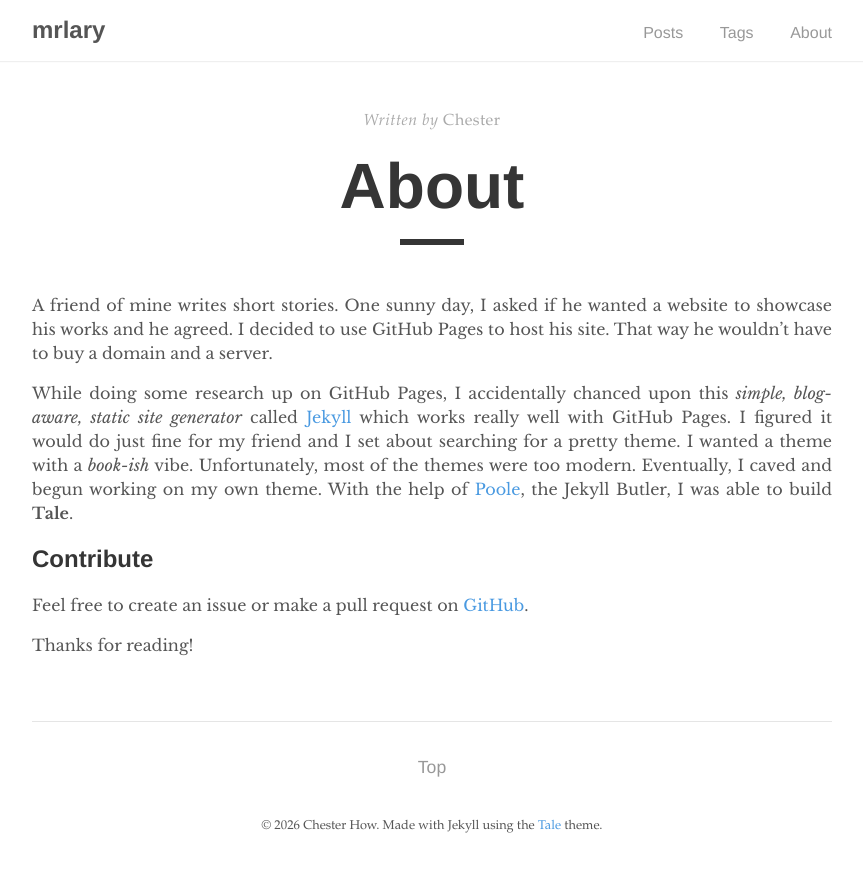
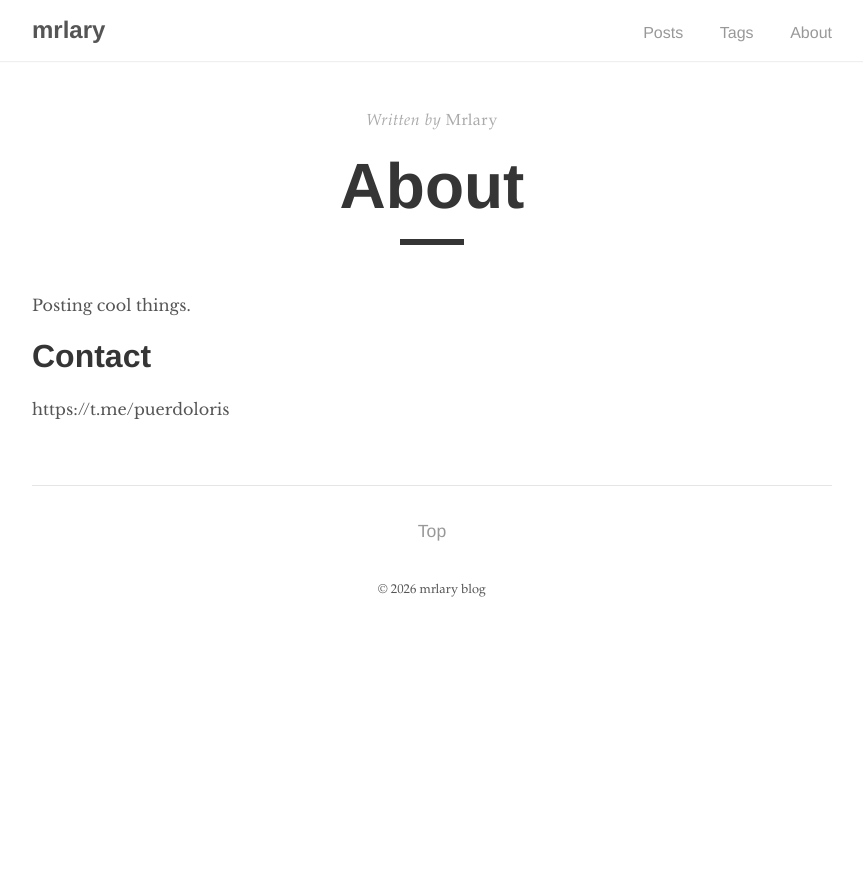
Before and after one commit to mrlary/mrlary.github.io, a Jekyll site: the page built from _pages/about.md, in a window 1280 px wide. Shown: the top 872 px of the page, without its empty margins (208-1071 px from the left). Built offline with Jekyll 4.4.1, drawn with Linux system fonts in a browser that asks for light colours.

Commit message:
blog ayarları yapıldı kullanıma hazır

```diff
--- a/_config.yml
+++ b/_config.yml
@@ -1,6 +1,6 @@
 # Site settings
 title:          mrlary
-description:    "Minimal Jekyll theme for storytellers"
+description:    "Mrlary's dev-hacker blog"
 baseurl:        ""
 url:            ""
 
@@ -9,9 +9,9 @@ google_analytics: UA—XXXXXXXX-X
 
 # Author
 author:
-  name:         Chester How
-  url:          https://chester.how
-  email:        chesterhow@gmail.com
+  name:         mrlary
+  url:          ""
+  email:        ""
 
 # Build settings
 markdown:       kramdown
--- a/_includes/footer.html
+++ b/_includes/footer.html
@@ -1,5 +1,5 @@
 <footer>
   <span>
-    &copy; <time datetime="{{ site.time }}">{{ site.time | date: '%Y' }}</time> {{ site.author.name }}. Made with Jekyll using the <a href="https://github.com/chesterhow/tale/">Tale</a> theme.
+    &copy; <time datetime="{{ site.time }}">{{ site.time | date: '%Y' }}</time> mrlary blog
   </span>
 </footer>
--- a/_includes/head.html
+++ b/_includes/head.html
@@ -9,9 +9,7 @@
   <link rel="stylesheet" href="https://fonts.googleapis.com/css?family=Libre+Baskerville:400,400i,700">
 
   <!-- Favicon -->
-  <link rel="icon" type="image/png" sizes="32x32" href="{{ "/assets/favicon-32x32.png" | relative_url }}">
-  <link rel="icon" type="image/png" sizes="16x16" href="{{ "/assets/favicon-16x16.png" | relative_url }}">
-  <link rel="apple-touch-icon" sizes="180x180" href="{{ "/assets/apple-touch-icon.png" | relative_url }}">
+  <link rel="icon" type="image/x-icon" href="{{ "/favicon.ico" | relative_url }}">
 
   <!-- RSS -->
   {% feed_meta %}
--- a/_pages/about.md
+++ b/_pages/about.md
@@ -1,15 +1,11 @@
 ---
+title: About
 layout: post
-title: "About"
-author: "Chester"
-permalink: /about/
+author: Mrlary
+permalink: "/about/"
 ---
 
-A friend of mine writes short stories. One sunny day, I asked if he wanted a website to showcase his works and he agreed. I decided to use GitHub Pages to host his site. That way he wouldn't have to buy a domain and a server.
+Posting cool things.
 
-While doing some research up on GitHub Pages, I accidentally chanced upon this _simple, blog-aware, static site generator_ called [Jekyll](https://jekyllrb.com/) which works really well with GitHub Pages. I figured it would do just fine for my friend and I set about searching for a pretty theme. I wanted a theme with a _book-ish_ vibe. Unfortunately, most of the themes were too modern. Eventually, I caved and begun working on my own theme. With the help of [Poole](https://github.com/poole/poole), the Jekyll Butler, I was able to build **Tale**.
-
-## Contribute
-Feel free to create an issue or make a pull request on [GitHub](https://github.com/chesterhow/tale).
-
-Thanks for reading!
+# Contact
+https://t.me/puerdoloris
--- a/index.html
+++ b/index.html
@@ -1,4 +1,4 @@
 ---
+title: Home
 layout: home
-title: Home
 ---
```
Also changed, not shown: _posts/2026-04-23-test.md (deleted, +0 -6 lines), favicon.ico, 8 other files.
